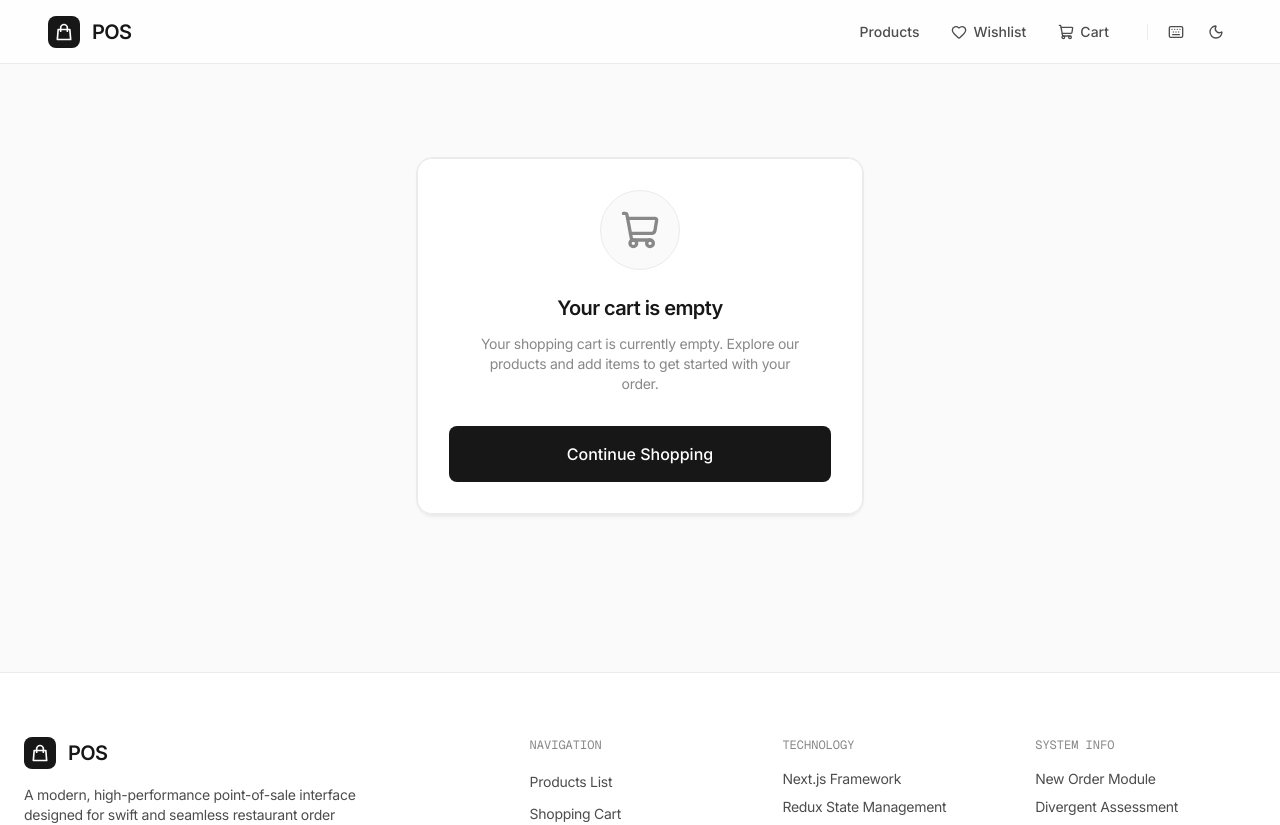
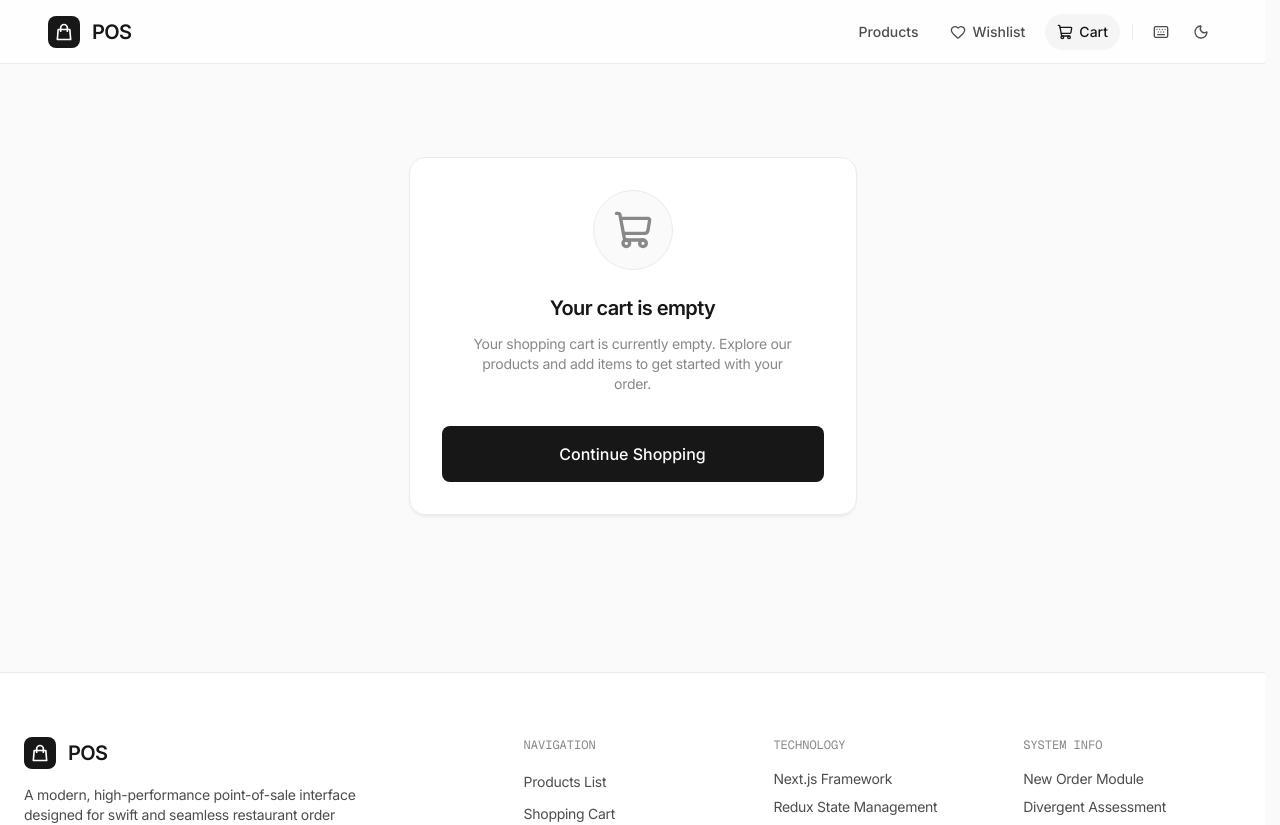
Before and after one commit to ankan-782/restaurent-pos, a Next.js app: page /cart in a window 1280 px wide. Shown: the top 825 px of the page. Built offline with nearby package versions, Linux system fonts and the light colour scheme.

Commit message:
fix: ui changes added

```diff
--- a/app/globals.css
+++ b/app/globals.css
@@ -145,10 +145,10 @@
 
   --shadow-level-0: none;
   --shadow-level-1: 0 0 0 1px #00000014 inset;
-  --shadow-level-2: 0px 1px 1px #00000005, 0px 2px 2px #0000000a, 0 0 0 1px #00000014 inset;
-  --shadow-level-3: 0px 2px 2px #0000000a, 0px 8px 8px -8px #0000000a, 0 0 0 1px #00000014 inset;
-  --shadow-level-4: 0px 2px 2px #0000000a, 0px 8px 16px -4px #0000000a, 0 0 0 1px #00000014 inset;
-  --shadow-level-5: 0px 1px 1px #00000005, 0px 8px 16px -4px #0000000a, 0px 24px 32px -8px #0000000f, 0 0 0 1px #00000014 inset;
+  --shadow-level-2: 0px 1px 1px #00000005, 0px 2px 2px #0000000a;
+  --shadow-level-3: 0px 2px 2px #0000000a, 0px 8px 8px -8px #0000000a;
+  --shadow-level-4: 0px 2px 2px #0000000a, 0px 8px 16px -4px #0000000a;
+  --shadow-level-5: 0px 1px 1px #00000005, 0px 8px 16px -4px #0000000a, 0px 24px 32px -8px #0000000f;
 
   --animate-accordion-down: accordion-down 0.2s ease-out;
   --animate-accordion-up: accordion-up 0.2s ease-out;
@@ -193,6 +193,7 @@
   }
   html {
     @apply font-sans;
+    scrollbar-gutter: stable;
   }
 }
 
--- a/app/products/[id]/page.tsx
+++ b/app/products/[id]/page.tsx
@@ -122,7 +122,7 @@ export default function ProductDetailsPage() {
         {/* Back navigation */}
         <button
           onClick={() => router.back()}
-          className="inline-flex items-center gap-2 px-4 py-2 rounded-full text-sm font-medium text-body hover:text-ink hover:bg-canvas-soft-2 transition-all cursor-pointer mb-6 -ml-4"
+          className="btn-secondary inline-flex items-center gap-2 h-10 px-4 text-sm cursor-pointer mb-6"
         >
           <ArrowLeft className="h-4 w-4" />
           Back to list
--- a/components/cart/CartItem.tsx
+++ b/components/cart/CartItem.tsx
@@ -5,6 +5,7 @@ import { formatCurrency } from "@/lib/utils";
 import { Button } from "@/components/ui/Button";
 import { Trash2 } from "lucide-react";
 import Image from "next/image";
+import Link from "next/link";
 
 interface CartItemProps {
   item: {
@@ -42,7 +43,11 @@ export function CartItem({ item }: CartItemProps) {
 
   return (
     <div className="flex items-center gap-4 p-4 bg-canvas rounded-md border border-hairline">
-      <div className="relative w-16 h-16 flex-shrink-0 overflow-hidden rounded-sm bg-canvas-soft">
+      {/* Product Image - Clickable Link */}
+      <Link
+        href={`/products/${product.id}`}
+        className="relative w-16 h-16 flex-shrink-0 overflow-hidden rounded-sm bg-canvas-soft border border-hairline block hover:opacity-90 transition-opacity"
+      >
         {product.thumbnail ? (
           <Image
             src={product.thumbnail}
@@ -56,10 +61,12 @@ export function CartItem({ item }: CartItemProps) {
             No Image
           </div>
         )}
-      </div>
+      </Link>
 
       <div className="flex-1 min-w-0">
-        <h4 className="text-body-md font-medium text-ink truncate">{product.title}</h4>
+        <Link href={`/products/${product.id}`}>
+          <h4 className="text-body-md font-medium text-ink truncate">{product.title}</h4>
+        </Link>
         <p className="text-body-sm text-body mt-1">{product.category}</p>
         <p className="text-body-sm font-medium text-ink mt-1">
           {formatCurrency(product.price)} each
--- a/components/cart/CartPage.tsx
+++ b/components/cart/CartPage.tsx
@@ -294,27 +294,34 @@ function CartItem({ item }: { item: { product: { id: number; title: string; pric
   return (
     <div className="bg-canvas rounded-xl border border-hairline p-4">
       <div className="flex gap-4">
-        {/* Product Image */}
-        <div className="relative w-20 h-20 flex-shrink-0">
+        {/* Product Image - Clickable Link */}
+        <Link
+          href={`/products/${product.id}`}
+          className="relative w-20 h-20 flex-shrink-0 border border-hairline rounded-lg overflow-hidden block hover:opacity-90 transition-opacity bg-canvas-soft"
+        >
           {product.thumbnail ? (
             <Image
               src={product.thumbnail}
               alt={product.title}
               fill
-              className="object-cover rounded-lg"
+              className="object-cover"
               sizes="80px"
             />
           ) : (
-            <div className="w-full h-full bg-canvas-soft flex items-center justify-center rounded-lg text-body">
+            <div className="w-full h-full flex items-center justify-center text-body text-xs">
               No Image
             </div>
           )}
-        </div>
+        </Link>
 
         {/* Product Info */}
         <div className="flex-1 min-w-0">
           <div className="flex justify-between mb-1">
-            <h4 className="text-body-md font-medium text-ink truncate pr-2">{product.title}</h4>
+            <Link href={`/products/${product.id}`} className="truncate pr-2">
+              <h4 className="text-body-md font-medium text-ink truncate">
+                {product.title}
+              </h4>
+            </Link>
             <span className="text-body-md font-semibold text-ink whitespace-nowrap">{formatCurrency(lineTotal)}</span>
           </div>
           <p className="text-caption text-body mb-2">{product.category}</p>
--- a/components/layout/Header.tsx
+++ b/components/layout/Header.tsx
@@ -2,12 +2,14 @@
 
 import { useState, useEffect } from "react";
 import Link from "next/link";
+import { usePathname } from "next/navigation";
 import { useAppSelector } from "@/hooks/useRedux";
 import { selectItemCount } from "@/store/cartSlice";
 import { selectWishlistItems } from "@/store/wishlistSlice";
 import { useTheme } from "@/providers/ThemeProvider";
 import { useKeyboardShortcuts } from "@/hooks/useKeyboardShortcuts";
 import { ShortcutsModal } from "@/components/ui/ShortcutsModal";
+import { cn } from "@/lib/utils";
 import { ShoppingCart, Heart, Sun, Moon, Keyboard } from "lucide-react";
 
 export function Header() {
@@ -17,6 +19,11 @@ export function Header() {
   const itemCount = useAppSelector(selectItemCount);
   const wishlistItems = useAppSelector(selectWishlistItems);
   const { theme, toggleTheme } = useTheme();
+  const pathname = usePathname();
+
+  const isProductsActive = pathname === "/" || pathname?.startsWith("/products");
+  const isWishlistActive = pathname === "/wishlist";
+  const isCartActive = pathname === "/cart";
 
   useEffect(() => {
     // eslint-disable-next-line react-hooks/set-state-in-effect
@@ -56,7 +63,13 @@ export function Header() {
           <nav className="flex items-center gap-1.5 sm:gap-2">
             <Link
               href="/"
-              className="px-3 py-2 rounded-full text-sm font-medium text-body hover:text-ink hover:bg-canvas-soft-2 transition-all cursor-pointer"
+              className={cn(
+                "px-3 py-2 rounded-full text-sm font-medium transition-all cursor-pointer",
+                isProductsActive
+                  ? "bg-canvas-soft-2 text-ink"
+                  : "text-body hover:text-ink hover:bg-canvas-soft-2"
+              )}
+              aria-current={isProductsActive ? "page" : undefined}
             >
               Products
             </Link>
@@ -64,7 +77,13 @@ export function Header() {
             {/* Wishlist Link */}
             <Link
               href="/wishlist"
-              className="relative px-3 py-2 rounded-full text-sm font-medium text-body hover:text-ink hover:bg-canvas-soft-2 transition-all cursor-pointer flex items-center gap-1.5"
+              className={cn(
+                "relative px-3 py-2 rounded-full text-sm font-medium transition-all cursor-pointer flex items-center gap-1.5",
+                isWishlistActive
+                  ? "bg-canvas-soft-2 text-ink"
+                  : "text-body hover:text-ink hover:bg-canvas-soft-2"
+              )}
+              aria-current={isWishlistActive ? "page" : undefined}
             >
               <Heart className="h-4 w-4" />
               <span className="hidden sm:inline">Wishlist</span>
@@ -78,12 +97,18 @@ export function Header() {
             {/* Cart Link */}
             <Link
               href="/cart"
-              className="relative pl-3 pr-6.5 py-2 rounded-full text-sm font-medium text-body hover:text-ink hover:bg-canvas-soft-2 transition-all cursor-pointer flex items-center gap-1.5"
+              className={cn(
+                "relative px-3 py-2 rounded-full text-sm font-medium transition-all cursor-pointer flex items-center gap-1.5",
+                isCartActive
+                  ? "bg-canvas-soft-2 text-ink"
+                  : "text-body hover:text-ink hover:bg-canvas-soft-2"
+              )}
+              aria-current={isCartActive ? "page" : undefined}
             >
               <ShoppingCart className="h-4 w-4" />
               <span className="hidden sm:inline">Cart</span>
               {mounted && itemCount > 0 && (
-                <span className="absolute -top-0.5 right-1 w-5 h-5 rounded-full bg-primary text-on-primary text-xs font-semibold flex items-center justify-center transition-colors">
+                <span className="w-4.5 h-4.5 rounded-full bg-error text-white text-[10px] font-bold flex items-center justify-center animate-scale-in">
                   {itemCount > 99 ? '99+' : itemCount}
                 </span>
               )}
--- a/components/product/ProductCard.tsx
+++ b/components/product/ProductCard.tsx
@@ -88,7 +88,7 @@ export function ProductCard({ product, isLoading }: ProductCardProps) {
   const discountPercent = product.discountPercentage > 0 ? Math.round(product.discountPercentage) : 0;
 
   return (
-    <Card className="flex flex-col h-full transition-all duration-200 hover:shadow-level-4 hover:-translate-y-0.5 group overflow-hidden">
+    <Card className="flex flex-col h-full transition-all duration-200 hover:shadow-level-4 hover:-translate-y-0.5 group overflow-hidden border border-hairline">
       {/* Product Image - Clickable Link */}
       <Link href={`/products/${product.id}`} className="block relative aspect-square overflow-hidden bg-canvas-soft w-full">
         {product.thumbnail ? (
```
Also changed, not shown: app/wishlist/page.tsx (+22 -6 lines).
